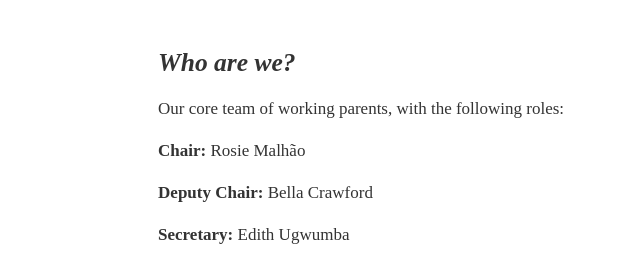
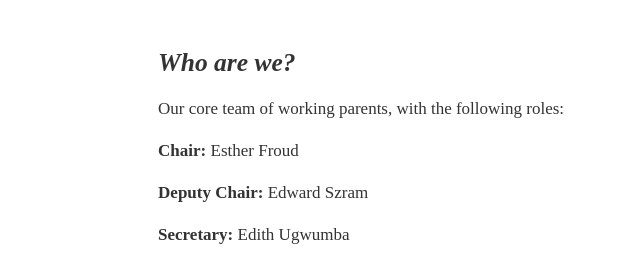
Before and after one commit to malhao/springhill-parents-associations, a plain HTML site: page public/index.html in a window 1280 px wide. Shown: the part 1040-1295 px from the top of the page, 0-640 px from the left. Drawn offline with Linux system fonts and the light colour scheme; a script that the page names is missing; a web font is replaced by a local one.

Commit message:
Update index.html

```diff
--- a/public/index.html
+++ b/public/index.html
@@ -1,4 +1,4 @@
-<!DOCTYPE html>
+ <!DOCTYPE html>
 <!--[if IE 7]>
 <html class="no-ios no-js lte-ie9 lte-ie8 lte-ie7" lang="en" xml:lang="en"><![endif]-->
 <!--[if IE 8]>
@@ -1508,8 +1508,8 @@
                     <h4><em><strong>Who are we?</strong></em></h4>
 
                     <p>Our core team of working parents, with the following roles:</p>
-                    <p><strong>Chair:&nbsp;</strong>Rosie Malhão</p>
-                    <p><strong>Deputy Chair: </strong>Bella Crawford</p>
+                    <p><strong>Chair:&nbsp;</strong>Esther Froud</p>
+                    <p><strong>Deputy Chair: </strong>Edward Szram</p>
                     <p><strong>Secretary: </strong>Edith Ugwumba</p>
                     <p><strong>Treasurer:&nbsp;</strong>&nbspCaroline Mariner</p>
 
```
